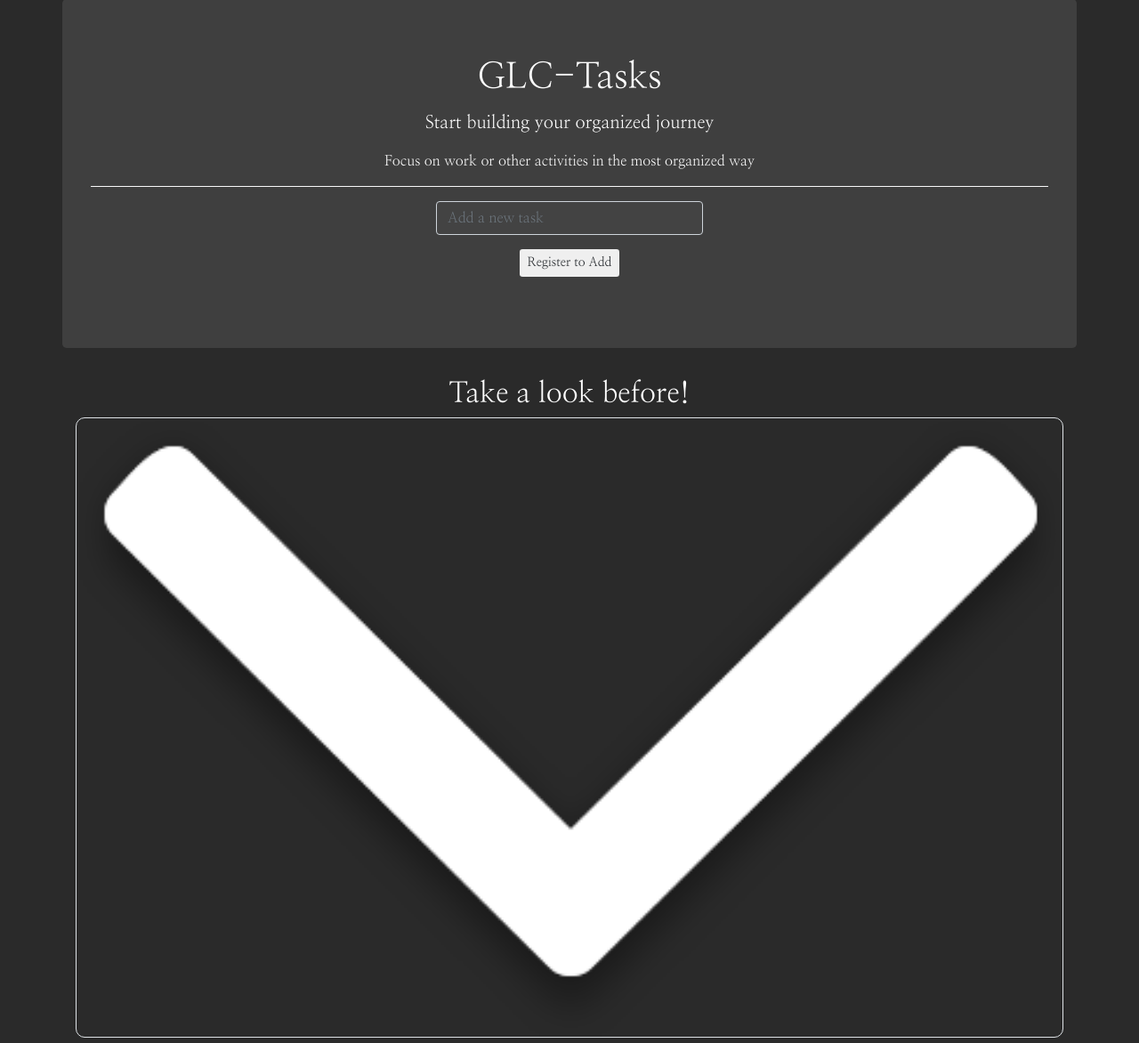
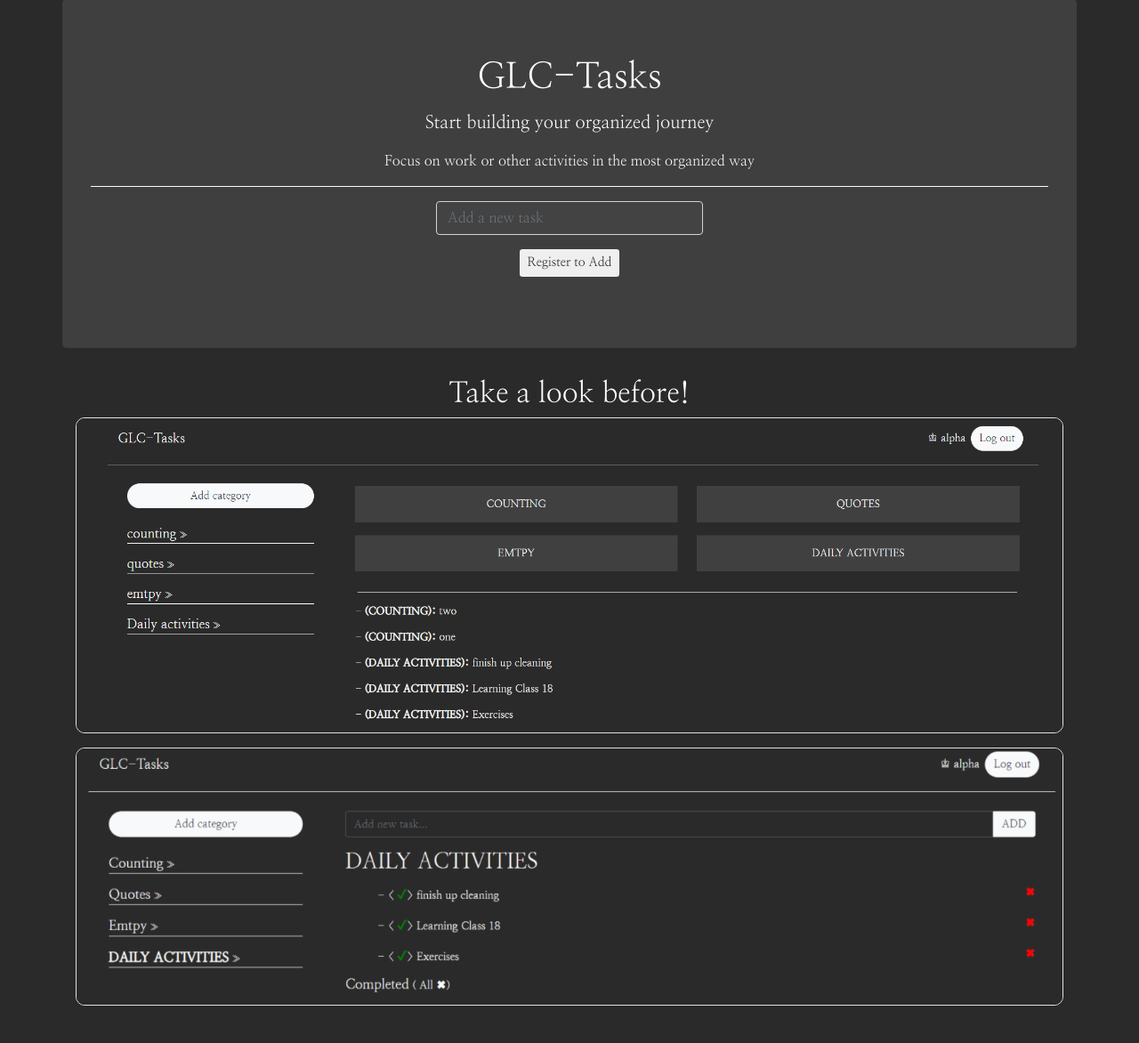
Before and after one commit to gscruz627/tasks, a Django app: page /welcome/ in a window 1280 px wide. Shown: the part 125-1297 px from the top of the page at 89% size. After the commit the page ends 1255 px from the top, so only its background shows below. Run offline with Django 3.2, Linux system fonts and the light colour scheme; some libraries are stand-ins or nearby versions.

Commit message:
Before logo last

```diff
--- a/main/templates/main/index.html
+++ b/main/templates/main/index.html
@@ -48,7 +48,7 @@
 
 	{% else %}
 	<div style="text-align: center; margin-top:100px">
-	<img src="{% static 'soempty.png' %}" width="85px">
+	<img src="{% static 'soempty.PNG' %}" width="85px">
 </div>
 	{% endif %}
 </div>
--- a/main/templates/main/welcome.html
+++ b/main/templates/main/welcome.html
@@ -19,7 +19,7 @@
 
 <div class="container mb-5" style="text-align: center;">
 <h2>Take a look before!</h2>
-<img width="100%" style="border-radius: 10px"class="border mb-3" src="{% static 'dropdown.png' %}">
-<img width="100%" style="border-radius: 10px"class="border" src="{% static 'elcome_cat.png' %}">
+<img width="100%" style="border-radius: 10px"class="border mb-3" src="{% static 'welcome.PNG' %}">
+<img width="100%" style="border-radius: 10px"class="border" src="{% static 'elcome_cat.PNG' %}">
 </div>
 {% endblock body %}
```
